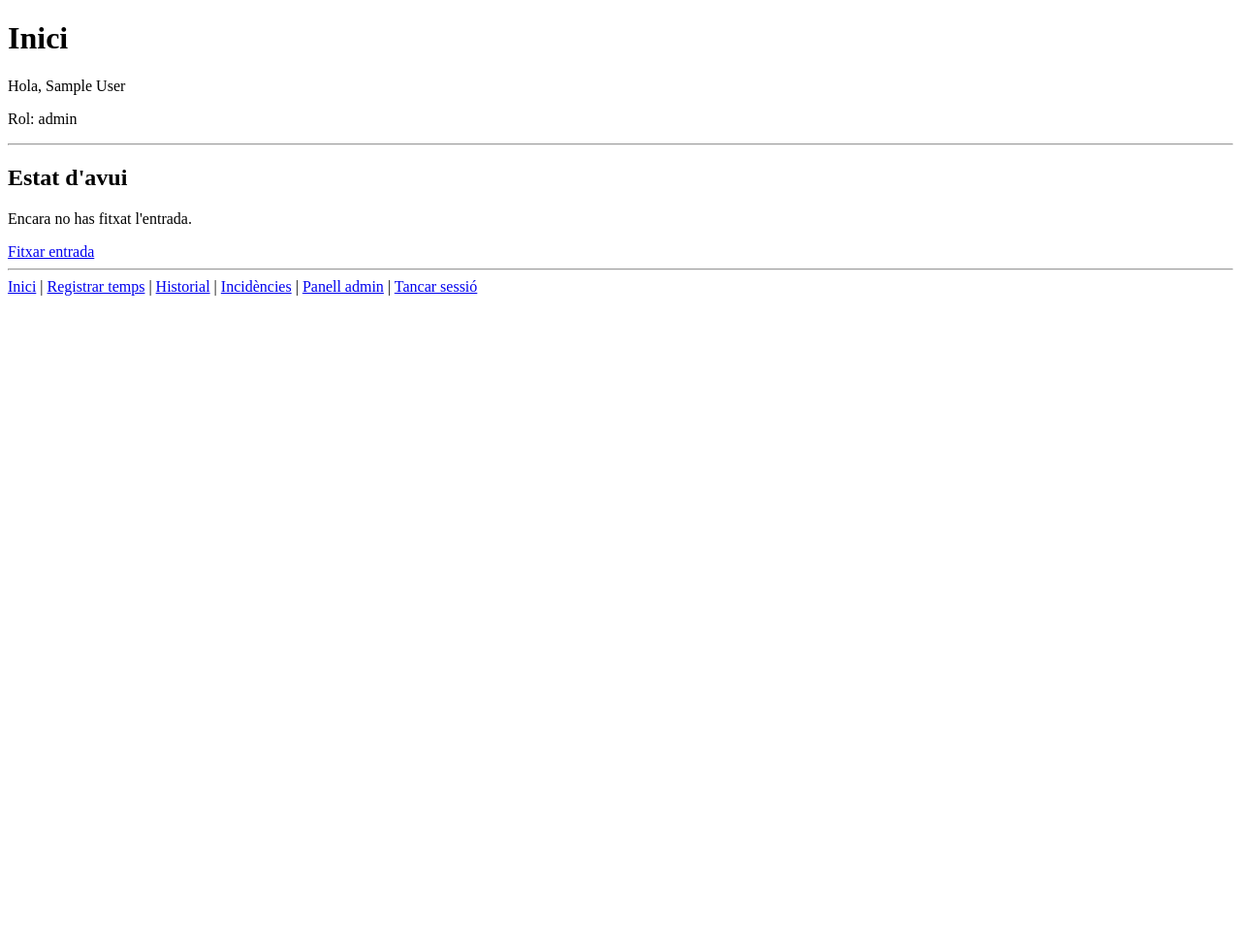
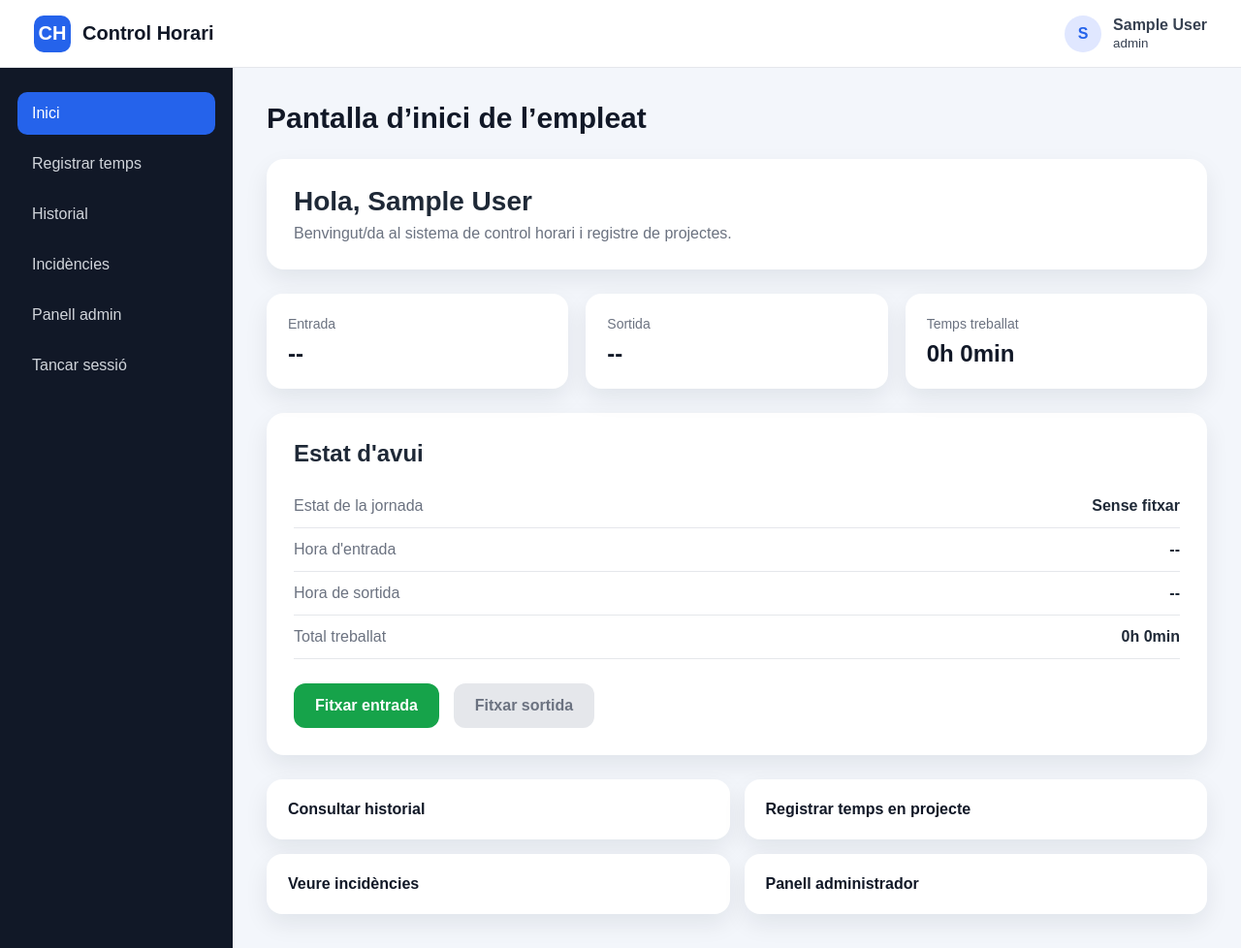
Before and after one commit to DeRojas-Martin/0376-RA6PR1-DeRojasMartin, a PHP site: page /dashboard.php in a window 1280 px wide. Shown: the whole page at 97% size. Before the commit the page ends 305 px from the top, so only its background shows below. Run offline with PHP 8.4, Linux system fonts and the light colour scheme; the visitor is signed in with stand-in values (Sample User, id 1); data that the repository does not hold is empty.

Commit message:
Millorada la interfície de login i inici

```diff
--- a/public/dashboard.php
+++ b/public/dashboard.php
@@ -19,53 +19,142 @@ $stmt->execute([
 
 $fitxatgeAvui = $stmt->fetch();
 
+$entrada = $fitxatgeAvui['hora_entrada'] ?? '--';
+$sortida = $fitxatgeAvui['hora_sortida'] ?? '--';
+$estat = $fitxatgeAvui['estat'] ?? 'Sense fitxar';
+$totalMinuts = $fitxatgeAvui['total_minuts'] ?? 0;
+
+$hores = floor($totalMinuts / 60);
+$minuts = $totalMinuts % 60;
+$totalFormat = $hores . 'h ' . $minuts . 'min';
+
 ?>
 
 <!DOCTYPE html>
 <html lang="ca">
 <head>
     <meta charset="UTF-8">
-    <title>Inici</title>
+    <title>Inici - Control Horari</title>
+    <link rel="stylesheet" href="assets/css/style.css">
 </head>
-<body>
-    <h1>Inici</h1>
+<body class="app-body">
 
-    <p>Hola, <?= htmlspecialchars($_SESSION['nom']) ?></p>
-    <p>Rol: <?= htmlspecialchars($_SESSION['rol']) ?></p>
+    <header class="topbar">
+        <div class="logo">
+            <div class="logo-box">CH</div>
+            <span>Control Horari</span>
+        </div>
 
-    <hr>
+        <div class="user-info">
+            <div class="user-avatar">
+                <?= strtoupper(substr($_SESSION['nom'], 0, 1)) ?>
+            </div>
+            <div>
+                <strong><?= htmlspecialchars($_SESSION['nom']) ?></strong><br>
+                <small><?= htmlspecialchars($_SESSION['rol']) ?></small>
+            </div>
+        </div>
+    </header>
 
-    <h2>Estat d'avui</h2>
+    <div class="layout">
+        <aside class="sidebar">
+            <a href="dashboard.php" class="active">Inici</a>
+            <a href="registrar_tiempo.php">Registrar temps</a>
+            <a href="historial.php">Historial</a>
+            <a href="incidencias.php">Incidències</a>
 
-    <?php if (!$fitxatgeAvui): ?>
-        <p>Encara no has fitxat l'entrada.</p>
-        <a href="fichar_entrada.php">Fitxar entrada</a>
-    <?php else: ?>
-        <p>Entrada: <?= htmlspecialchars($fitxatgeAvui['hora_entrada']) ?></p>
-        <p>Sortida: <?= htmlspecialchars($fitxatgeAvui['hora_sortida'] ?? '--') ?></p>
-        <p>Estat: <?= htmlspecialchars($fitxatgeAvui['estat']) ?></p>
-        <p>Total minuts: <?= htmlspecialchars($fitxatgeAvui['total_minuts']) ?></p>
+            <?php if ($_SESSION['rol'] === 'admin'): ?>
+                <a href="admin.php">Panell admin</a>
+            <?php endif; ?>
 
-        <?php if (!$fitxatgeAvui['hora_sortida']): ?>
-            <a href="fichar_salida.php">Fitxar sortida</a>
-        <?php else: ?>
-            <p>Jornada finalitzada.</p>
-        <?php endif; ?>
-    <?php endif; ?>
+            <a href="logout.php">Tancar sessió</a>
+        </aside>
 
-    <hr>
+        <main class="content">
+            <h1 class="page-title">Pantalla d’inici de l’empleat</h1>
 
-    <nav>
-        <a href="dashboard.php">Inici</a> |
-        <a href="registrar_tiempo.php">Registrar temps</a> |
-        <a href="historial.php">Historial</a> |
-        <a href="incidencias.php">Incidències</a> |
+            <section class="welcome-card">
+                <h2>Hola, <?= htmlspecialchars($_SESSION['nom']) ?></h2>
+                <p>Benvingut/da al sistema de control horari i registre de projectes.</p>
+            </section>
 
-        <?php if ($_SESSION['rol'] === 'admin'): ?>
-            <a href="admin.php">Panell admin</a> |
-        <?php endif; ?>
+            <section class="status-grid">
+                <div class="status-card">
+                    <span>Entrada</span>
+                    <strong><?= htmlspecialchars($entrada) ?></strong>
+                </div>
 
-        <a href="logout.php">Tancar sessió</a>
-    </nav>
+                <div class="status-card">
+                    <span>Sortida</span>
+                    <strong><?= htmlspecialchars($sortida) ?></strong>
+                </div>
+
+                <div class="status-card">
+                    <span>Temps treballat</span>
+                    <strong><?= htmlspecialchars($totalFormat) ?></strong>
+                </div>
+            </section>
+
+            <section class="main-panel">
+                <h2>Estat d'avui</h2>
+
+                <div class="info-row">
+                    <span class="info-label">Estat de la jornada</span>
+                    <span class="info-value"><?= htmlspecialchars($estat) ?></span>
+                </div>
+
+                <div class="info-row">
+                    <span class="info-label">Hora d'entrada</span>
+                    <span class="info-value"><?= htmlspecialchars($entrada) ?></span>
+                </div>
+
+                <div class="info-row">
+                    <span class="info-label">Hora de sortida</span>
+                    <span class="info-value"><?= htmlspecialchars($sortida) ?></span>
+                </div>
+
+                <div class="info-row">
+                    <span class="info-label">Total treballat</span>
+                    <span class="info-value"><?= htmlspecialchars($totalFormat) ?></span>
+                </div>
+
+                <div class="actions">
+                    <?php if (!$fitxatgeAvui): ?>
+                        <a href="fichar_entrada.php" class="btn-action btn-entry">Fitxar entrada</a>
+                        <span class="btn-action btn-disabled">Fitxar sortida</span>
+                    <?php elseif (!$fitxatgeAvui['hora_sortida']): ?>
+                        <span class="btn-action btn-disabled">Entrada ja fitxada</span>
+                        <a href="fichar_salida.php" class="btn-action btn-exit">Fitxar sortida</a>
+                    <?php else: ?>
+                        <span class="btn-action btn-disabled">Entrada ja fitxada</span>
+                        <span class="btn-action btn-disabled">Sortida ja fitxada</span>
+                    <?php endif; ?>
+                </div>
+
+                <?php if (isset($_GET['error'])): ?>
+                    <div class="notice-box">
+                        <?php if ($_GET['error'] === 'ja_fitxat'): ?>
+                            Ja has fitxat l’entrada avui.
+                        <?php elseif ($_GET['error'] === 'sense_entrada'): ?>
+                            No pots fitxar sortida sense haver fitxat entrada.
+                        <?php elseif ($_GET['error'] === 'ja_sortida'): ?>
+                            Ja has fitxat la sortida avui.
+                        <?php endif; ?>
+                    </div>
+                <?php endif; ?>
+            </section>
+
+            <section class="quick-access">
+                <a href="historial.php" class="quick-card">Consultar historial</a>
+                <a href="registrar_tiempo.php" class="quick-card">Registrar temps en projecte</a>
+                <a href="incidencias.php" class="quick-card">Veure incidències</a>
+
+                <?php if ($_SESSION['rol'] === 'admin'): ?>
+                    <a href="admin.php" class="quick-card">Panell administrador</a>
+                <?php endif; ?>
+            </section>
+        </main>
+    </div>
+
 </body>
 </html>
```
Also changed, not shown: public/login.php (+38 -13 lines), public/assets/css/style.css (added).
